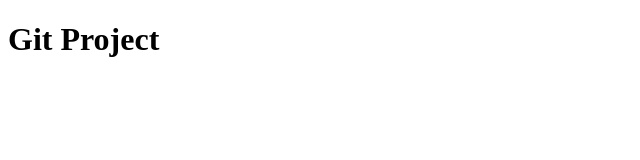
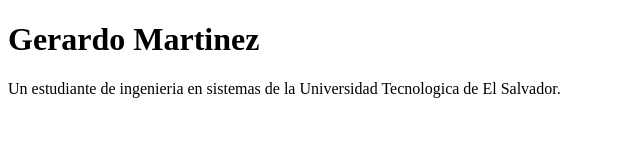
Before and after one commit to GerriG/Seminario_Git_Github, a plain HTML site: page index.html in a window 1280 px wide. Shown: the whole page, without its empty margins (0-640 px from the left). Drawn offline with Linux system fonts and the light colour scheme.

Commit message:
Agregue un parrafo sobre mi y actualice el titulo

```diff
--- a/index.html
+++ b/index.html
@@ -6,6 +6,9 @@
     <title>Mi primera pagina web</title>
 </head>
 <body>
-    <h1>Git Project</h1>
+    <h1>Gerardo Martinez</h1>
+    <p>
+        Un estudiante de ingenieria en sistemas de la Universidad Tecnologica de El Salvador.
+    </p>
 </body>
 </html>
```
